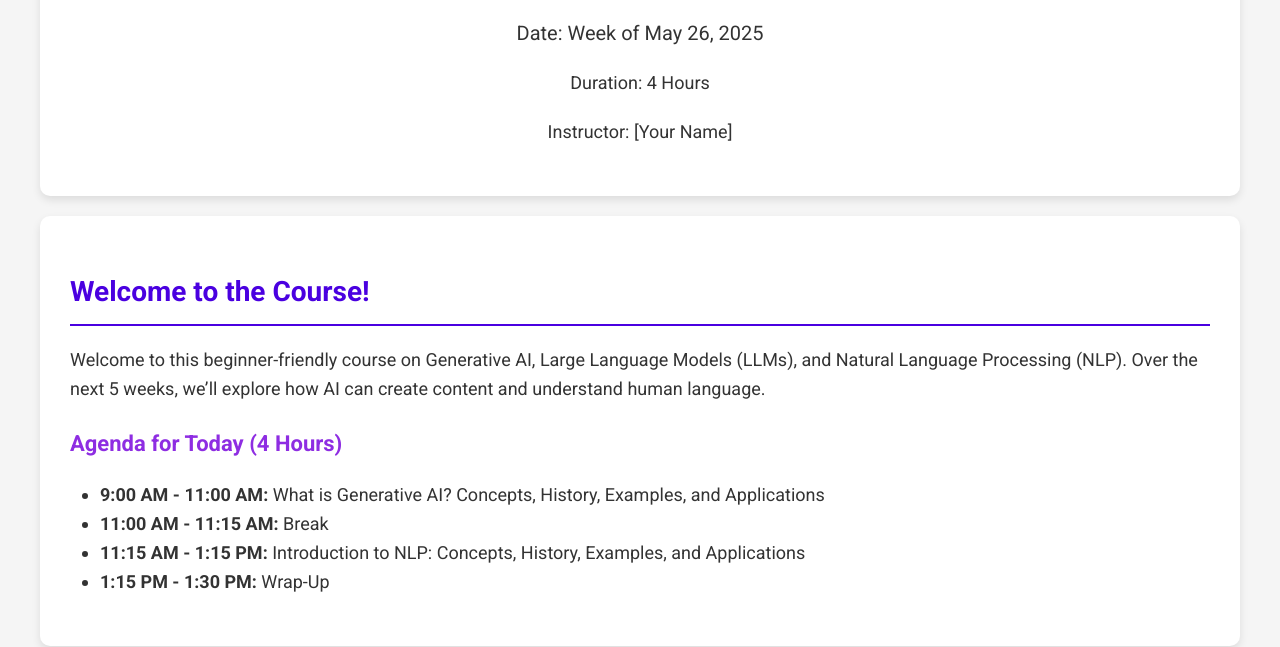
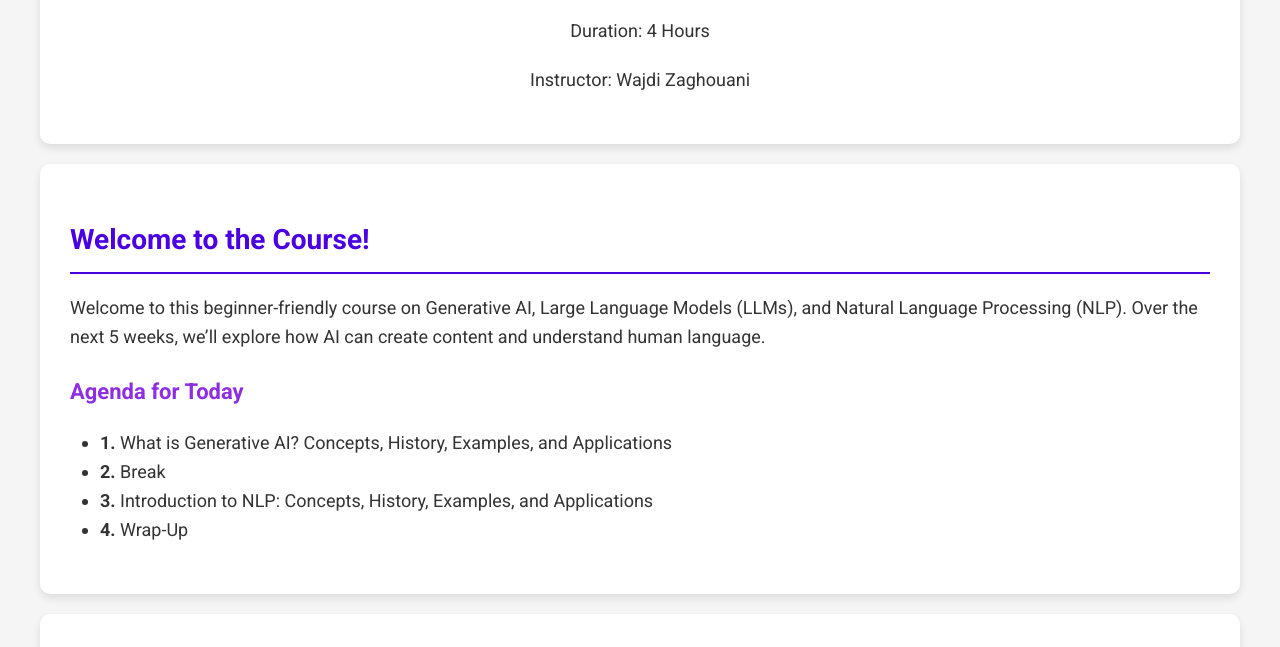
Before and after one commit to wajdiz/marsadlearn, a plain HTML site: page GenAI_NLP-Intro-Slides.html in a window 1280 px wide. Shown: the part 155-802 px from the top of the page. Drawn offline with Linux system fonts and the light colour scheme.

Commit message:
Update GenAI_NLP-Intro-Slides.html

```diff
--- a/GenAI_NLP-Intro-Slides.html
+++ b/GenAI_NLP-Intro-Slides.html
@@ -3,7 +3,7 @@
 <head>
     <meta charset="UTF-8">
     <meta name="viewport" content="width=device-width, initial-scale=1.0">
-    <title>Week 1: Introduction to Generative AI and NLP Basics</title>
+    <title>Introduction to Generative AI and NLP Basics</title>
     <link href="https://fonts.googleapis.com/css2?family=Roboto:wght@400;700&display=swap" rel="stylesheet">
     <style>
         body {
@@ -77,21 +77,20 @@
         <!-- Slide 1: Title Slide -->
         <div class="slide">
             <h1>Week 1: Introduction to Generative AI and NLP Basics</h1>
-            <p style="text-align: center; font-size: 20px;">Date: Week of May 26, 2025</p>
             <p style="text-align: center; font-size: 18px;">Duration: 4 Hours</p>
-            <p style="text-align: center; font-size: 18px;">Instructor: [Your Name]</p>
+            <p style="text-align: center; font-size: 18px;">Instructor: Wajdi Zaghouani</p>
         </div>
 
         <!-- Slide 2: Welcome and Agenda -->
         <div class="slide">
             <h2>Welcome to the Course!</h2>
             <p>Welcome to this beginner-friendly course on Generative AI, Large Language Models (LLMs), and Natural Language Processing (NLP). Over the next 5 weeks, we’ll explore how AI can create content and understand human language.</p>
-            <h3>Agenda for Today (4 Hours)</h3>
+            <h3>Agenda for Today</h3>
             <ul>
-                <li><strong>9:00 AM - 11:00 AM:</strong> What is Generative AI? Concepts, History, Examples, and Applications</li>
-                <li><strong>11:00 AM - 11:15 AM:</strong> Break</li>
-                <li><strong>11:15 AM - 1:15 PM:</strong> Introduction to NLP: Concepts, History, Examples, and Applications</li>
-                <li><strong>1:15 PM - 1:30 PM:</strong> Wrap-Up</li>
+                <li><strong>1.</strong> What is Generative AI? Concepts, History, Examples, and Applications</li>
+                <li><strong>2.</strong> Break</li>
+                <li><strong>3.</strong> Introduction to NLP: Concepts, History, Examples, and Applications</li>
+                <li><strong>4.</strong> Wrap-Up</li>
             </ul>
         </div>
 
```
